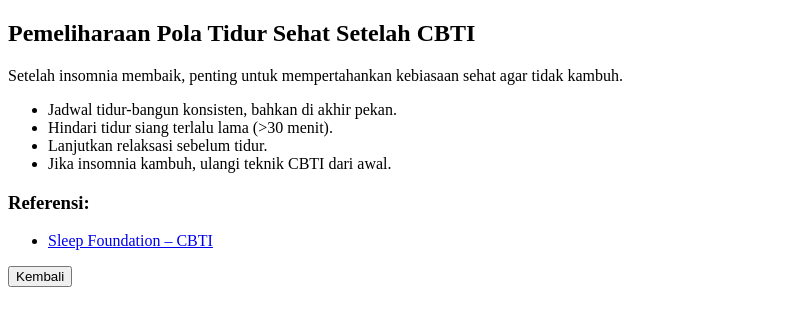
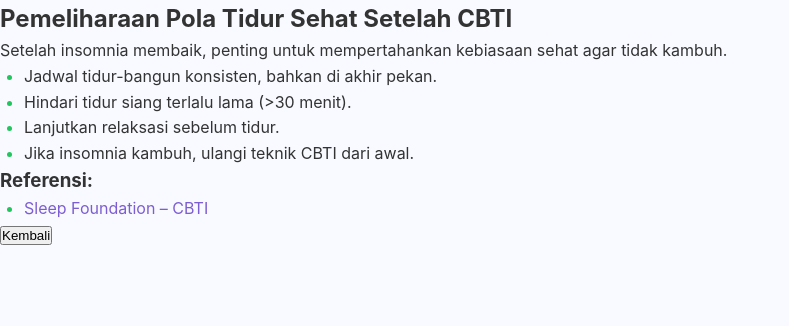
Before and after one commit to apriarami789/Capstone_file, a plain HTML site: page cbti/cbt-insomnia-maintenance.html in a window 1280 px wide. Shown: the whole page, without its empty margins (0-789 px from the left). Drawn offline with Linux system fonts and the light colour scheme; files that its build step writes are made by us from their sources.

Commit message:
Update cbt-insomnia-maintenance.html

```diff
--- a/cbti/cbt-insomnia-maintenance.html
+++ b/cbti/cbt-insomnia-maintenance.html
@@ -3,6 +3,7 @@
 <head>
   <title>Pemeliharaan Pola Tidur Setelah CBTI</title>
   <meta charset="UTF-8">
+  <link rel="stylesheet" href="style/style.css" />
 </head>
 <body>
   <h2>Pemeliharaan Pola Tidur Sehat Setelah CBTI</h2>
```
